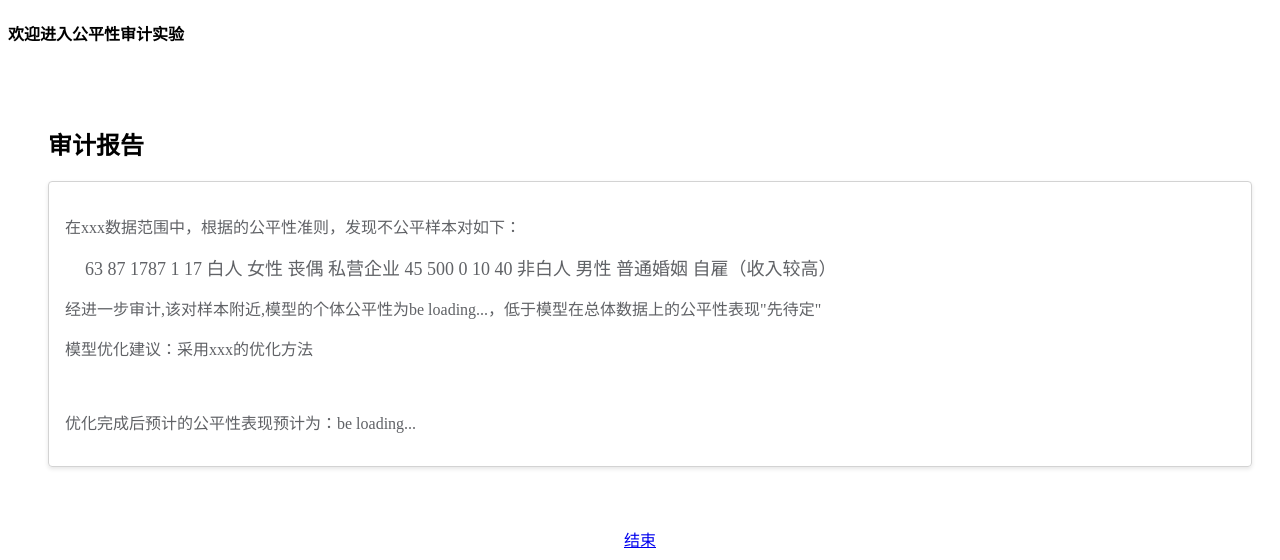
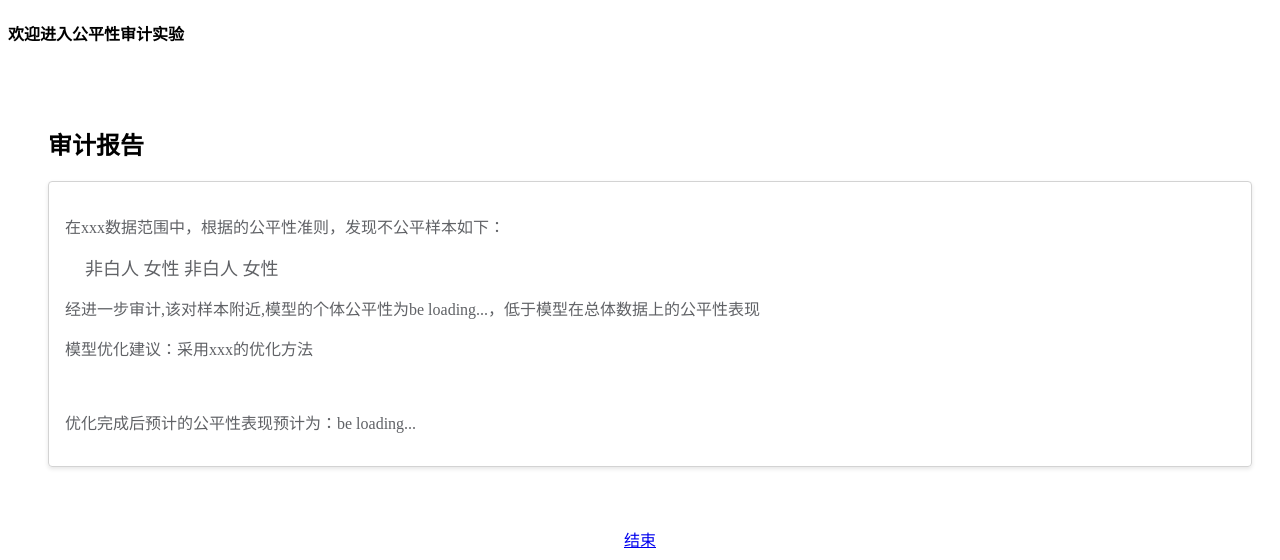
Before and after one commit to shadeoff/FairnessAuditing-DJango, a Django app: page /page06/ in a window 1280 px wide. Shown: the top 560 px of the page. Run offline with Django 4.2, Linux system fonts and the light colour scheme; data that the repository does not hold is empty; parts of the project's set-up code (start-up, migrations or seed data) failed here and were passed over; some libraries are stand-ins or nearby versions.

Commit message:
除了第一页和最后一页

```diff
--- a/IntegratedInterface/main.py
+++ b/IntegratedInterface/main.py
@@ -36,6 +36,7 @@
         # fairness metric
         # initialize by calling set_individual_fairness_metric
         self.unfair_metric = None
+        self.dx_measure = None
 
         # seeker to automatically find the unfair sample pairs
         # initialize by calling set_individual_fairness_metric
@@ -188,6 +189,7 @@
 
         print(f"type(dx) is {type(dx)}")
         print(f"type(eps) is {type(eps)}")
+        self.dx_measure = dx
         if dx == 'LR':
             distance_x = LogisticRegSensitiveSubspace()
             distance_x.fit(self.dataset.get_all_data(), data_gen=self.data_gen,
--- a/web/templates/exp06.html
+++ b/web/templates/exp06.html
@@ -1,5 +1,6 @@
 <!DOCTYPE html>
 <html lang="en">
+
 <head>
     <meta charset="UTF-8">
     <title>提交不公平样本</title>
@@ -56,22 +57,26 @@
                                         <div class="task-form-title">
                                             <h2>审计报告</h2>
                                         </div>
-                                    <div class="form-card">
-                                        <p>在xxx数据范围中，根据[[xxx]]的公平性准则，发现不公平样本对如下：</p>
+                                        <div class="form-card" v-loading="loading" element-loading-text="正在生成审计报告，大概需要一分钟~"
+                                        element-loading-spinner="el-icon-loading"
+                                        element-loading-background="rgba(255, 255, 255, 0.4)">
+                                            <p>在xxx数据范围中，根据[[xxx]]的公平性准则，发现不公平样本如下：</p>
                                             <div class="card-text">
-{#                                            <div v-if="inFairnessPairs.length === 0">没有不公平的样本对</div>#}
+                                                {# <div v-if="inFairnessPairs.length === 0">没有不公平的样本对</div>#}
                                                 <div>
                                                     <el-row>
                                                         <el-col :span="12">
                                                             <el-descriptions title="数据1" :column="2">
-                                                            <el-descriptions-item v-for="(value, key) in form1" :key="key" :label="getLabel(key)">
+                                                                <el-descriptions-item v-for="(value, key) in form1"
+                                                                    :key="key" :label="getLabel(key)">
                                                                     [[ formatValue(key,value) ]]
                                                                 </el-descriptions-item>
                                                             </el-descriptions>
                                                         </el-col>
                                                         <el-col :span="12">
                                                             <el-descriptions title="数据2" :column="2">
-                                                            <el-descriptions-item v-for="(value, key) in form2" :key="key" :label="getLabel(key)">
+                                                                <el-descriptions-item v-for="(value, key) in form2"
+                                                                    :key="key" :label="getLabel(key)">
                                                                     [[ formatValue(key,value) ]]
                                                                 </el-descriptions-item>
                                                             </el-descriptions>
@@ -80,12 +85,9 @@
 
                                                 </div>
                                             </div>
-                                        <div v-loading="loading"
-                                            element-loading-text="正在计算结果，大概需要一分钟~"
-                                            element-loading-spinner="el-icon-loading"
-                                            element-loading-background="rgba(255, 255, 255, 0.4)"
-                                        >
-                                            <p>经进一步审计,该对样本附近,模型的个体公平性为[[ old_individual_fairness ]]，低于模型在总体数据上的公平性表现"先待定"</p>
+                                            <div>
+                                                <p>经进一步审计,该对样本附近,模型的个体公平性为[[ old_individual_fairness
+                                                    ]]，低于模型在总体数据上的公平性表现[[ globalFairness ]]</p>
 
                                                 <p>模型优化建议：采用[[optimization]]的优化方法</p>
                                                 <br>
@@ -105,7 +107,7 @@
 
                     <div class="button-area">
                         <a href="/">
-                        <el-button type="warning"  @click="exit">结束</el-button>
+                            <el-button type="warning" @click="exit">结束</el-button>
                         </a>
                     </div>
                 </div>
@@ -122,40 +124,38 @@
         });
 
         new Vue({
-            el:"#app",
-            delimiters:["[[", "]]"],
-            data(){
-                return{
+            el: "#app",
+            delimiters: ["[[", "]]"],
+            data() {
+                return {
                     loading: false,
-                    inFairnessPairs:[],
-                    fairness:'公平',
-                    optimization:'xxx',
-                    old_individual_fairness:'be loading...',
-                    new_individual_fairness:'be loading...',
-                    globalFairness:'0.6773',
+                    inFairnessPairs: [],
+                    fairness: '公平',
+                    optimization: 'xxx',
+                    old_individual_fairness: 'be loading...',
+                    new_individual_fairness: 'be loading...',
+                    globalFairness: '',
                     form1: {
-                        'age': 63,
-                        'capital-gain': 87,
-                        'capital-loss': 1787,
-                        'education-num': 1,
-                        'hours-per-week': 17,
-                        'race_White': 1,
-                        'sex_Male': 0,
-                        'marital-status': 'Widowed',
-                        'workclass': 'Private'
-
+                        'age': '',
+                        'capital-gain': '',
+                        'capital-loss': '',
+                        'education-num': '',
+                        'hours-per-week': '',
+                        'race_White': '',
+                        'sex_Male': '',
+                        'marital-status': '',
+                        'workclass': ''
                     },
                     form2: {
-                        age: 45,
-                        'capital-gain': 500,
-                        'capital-loss': 0,
-                        'education-num': 10,
-                        'hours-per-week': 40,
-                        'race_White': 0,
-                        'sex_Male': 1,
-                        'marital-status': 'Married-civ-spouse',
-                        'workclass': 'Self-emp-inc'
-
+                        'age': '',
+                        'capital-gain': '',
+                        'capital-loss': '',
+                        'education-num': '',
+                        'hours-per-week': '',
+                        'race_White': '',
+                        'sex_Male': '',
+                        'marital-status': '',
+                        'workclass': ''
                     },
                     labels: {
                         'age': '年龄',
@@ -191,17 +191,17 @@
             created() {
                 this.fetchData();
             },
-            computed:{
+            computed: {
 
             },
-            methods:{
-                getLabel(key){
+            methods: {
+                getLabel(key) {
                     return this.labels[key] || key;
                 },
-                formatValue(key, value){
-                    if(key === "race_White"){
+                formatValue(key, value) {
+                    if (key === "race_White") {
                         return value === 1 ? '白人' : '非白人';
-                    }else if (key === 'sex_Male') {
+                    } else if (key === 'sex_Male') {
                         return value === 1 ? '男性' : '女性';
                     } else if (key === 'marital-status') {
                         return this.getOptionLabel(this.maritalStatusOptions, value);
@@ -215,8 +215,8 @@
                     const option = options.find(option => option.value === value);
                     return option ? option.label : value;
                 },
-                fetchData(){
-                    this.loading=true;
+                fetchData() {
+                    this.loading = true;
                     console.log('进入前，loading = ' + this.loading);
                     axios.get("/api/exp06/").then(response => {
                         this.form1 = response.data.unfair_pair[0];
@@ -225,15 +225,16 @@
                         this.new_individual_fairness = response.data.new_individual_fairness.toFixed(4);
                         console.log(this.old_individual_fairness);
                         console.log(this.new_individual_fairness);
+                        this.globalFairness = 0.6773
                         this.loading = false;
                         console.log('加载完成，loading = ' + this.loading);
 
-                    }) .catch(error => {
+                    }).catch(error => {
                         console.error("There was an error fetching the data:", error);
                         this.loading = false;  // 即使发生错误，也需要设置 loading 为 false
                     });
                 },
-                exit(){
+                exit() {
                     alert("结束！")
                 }
             }
--- a/web/views.py
+++ b/web/views.py
@@ -34,7 +34,6 @@
         return Response(serializer.data, status=status.HTTP_201_CREATED)
     print(serializer.errors)
     return Response(serializer.errors, status=status.HTTP_400_BAD_REQUEST)
-
 
 
 class Exp01View(APIView):
@@ -76,6 +75,7 @@
     # 预处理
     def process_data(self, data):
         pass
+
     def get_train_accuracy(self):
         """
         注意：初始化模型时dataloader默认为None，需要先定义好dataloader才能调用后面的函数
@@ -171,9 +171,6 @@
             filtered_data_dict[key] = scope_value
 
         return filtered_data_dict
-
-
-
 
 
 class Exp03View(APIView):
@@ -354,17 +351,27 @@
                                    fw.local_individual_fairmess_metric(new_model, unfair_pair[1])) / 2
         print(f"individual_fairness is {individual_fairness}")
         print(f"new_individual_fairness is {new_individual_fairness}")
+
+        # 另外需要返回敏感属性，数据范围、衡量准则、eps
+        sensitive_attr = '种族' if fw.sensitive_attr[0] == 'race_White' else '性别'
+        data_range = fw.get_data_range()
+        eps = fw.unfair_metric.epsilon
+        dx_measure = fw.dx_measure
+
         # 汇总
         result = {
             "unfair_pair": unfair_pair,
             "individual_fairness": individual_fairness,
-            "new_individual_fairness": new_individual_fairness
+            "new_individual_fairness": new_individual_fairness,
+            "sensitive_attr": sensitive_attr,
+            "data_range": data_range,
+            "eps": eps,
+            "dx_measure": dx_measure
         }
 
 
         return Response(result, status=status.HTTP_200_OK)
 
-
     def post(self, request, *args, **kwargs):
         print(request.data)
         pass
```
Also changed, not shown: 1 other file. Lines whose indentation alone changed are shown as unchanged.
